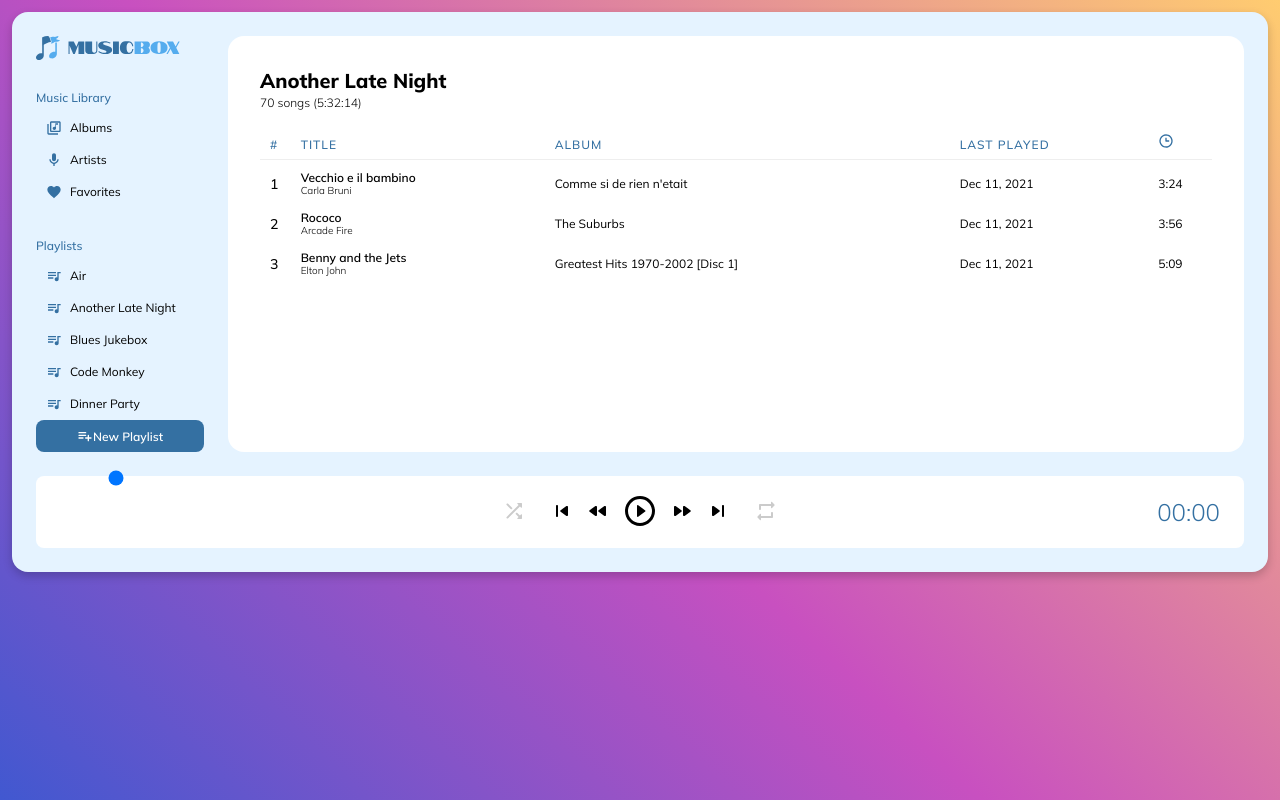
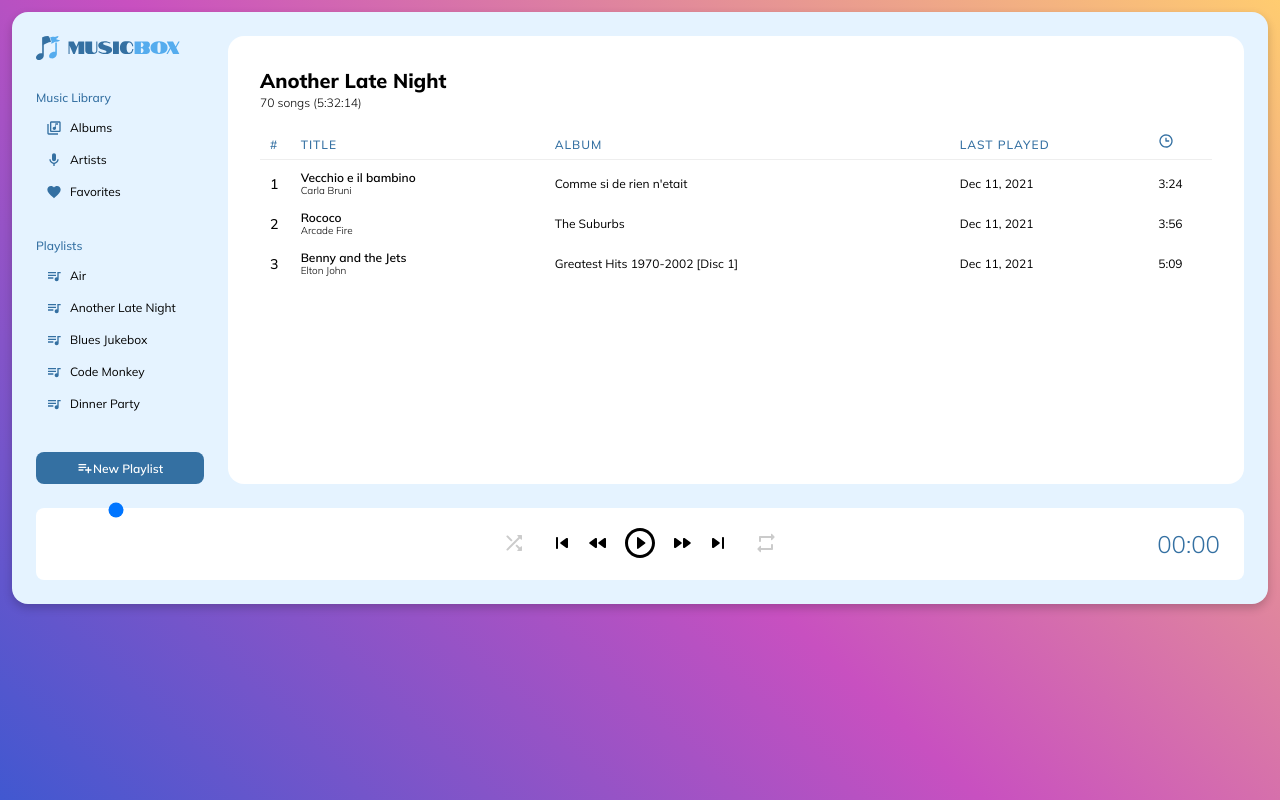
Before and after one commit to vossavant/music-player, a Vue app: page / in a window 1280 px wide. Built offline with nearby package versions, Linux system fonts and the light colour scheme.

Commit message:
Update BaseNav.vue

```diff
--- a/src/components/BaseNav.vue
+++ b/src/components/BaseNav.vue
@@ -84,6 +84,10 @@ nav {
 	margin-right: 24px;
 	width: 168px;
 
+	button {
+		margin-top: 32px;
+	}
+
 	h3 {
 		color: #3470A2;
 		font-variation-settings: 'wght' 500;
```
